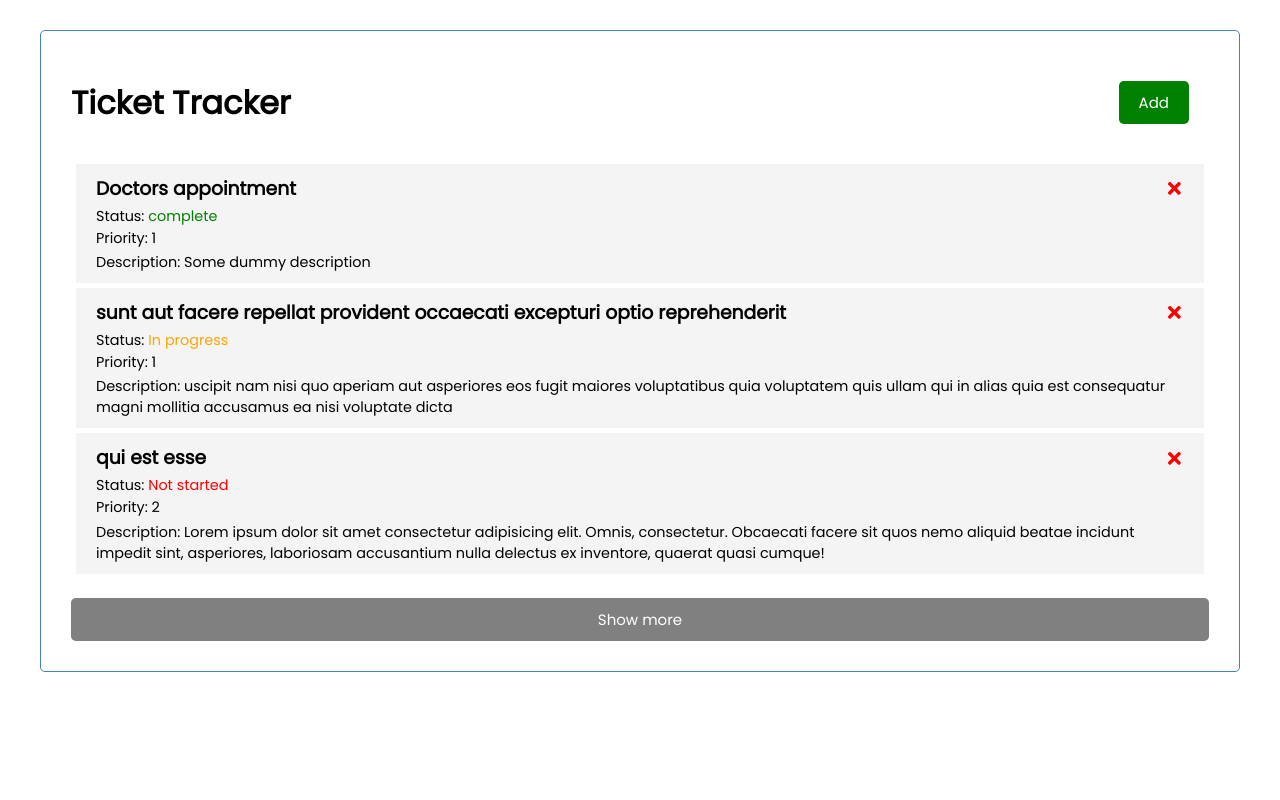
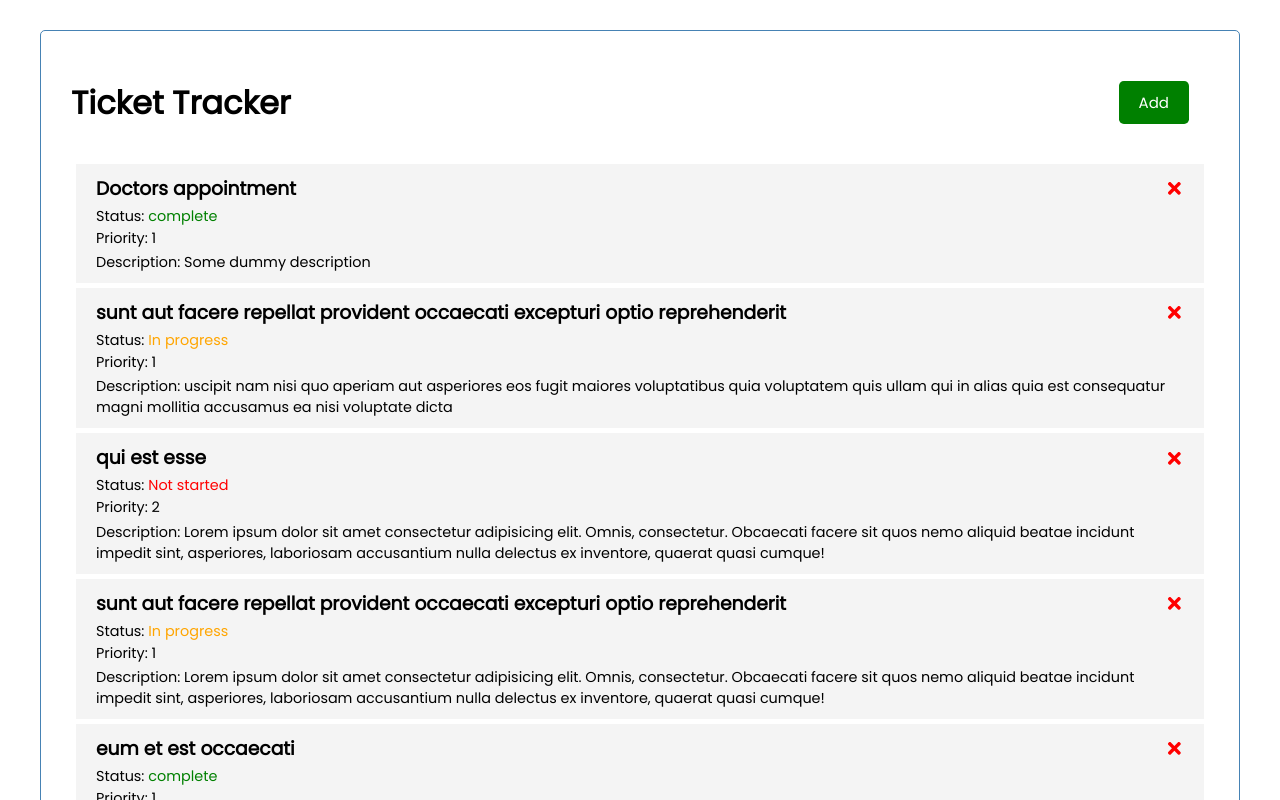
Before and after one commit to minaramsis1993/tickets-tracker, a React (Create React App) app: page / in a window 1280 px wide. Shown: the top 800 px of the page. Built offline with nearby package versions, Linux system fonts and the light colour scheme.

Commit message:
pagination-per-time is set to 5

```diff
--- a/src/App.js
+++ b/src/App.js
@@ -16,8 +16,8 @@ function App() {
 		// As if data from a server
 		setIsLoading(true);
 		setTimeout(() => {
-			setTickets(ticketsData.slice(0, 3));
-			setEdge(edge + 3);
+			setTickets(ticketsData.slice(0, 5));
+			setEdge(edge + 5);
 			setIsLoading(false);
 		}, 1000);
 		// eslint-disable-next-line react-hooks/exhaustive-deps
@@ -44,7 +44,7 @@ function App() {
 		setTimeout(() => {
 			setTickets((oldTickets) => [
 				...oldTickets,
-				...ticketsData.slice(edge, edge + 3)
+				...ticketsData.slice(edge, edge + 5)
 			]);
 			setEdge(edge + 3);
 			setIsLoading(false);
@@ -66,7 +66,7 @@ function App() {
 			) : (
 				<Tickets tickets={tickets} deleteTicket={deleteTicket} />
 			)}
-			{tickets.length !== 0 && tickets.length < ticketsData.length ? (
+			{tickets.length !== 0 && tickets.length < ticketsData.length && (
 				<Button
 					classes={"btn-block mt-3"}
 					isDisabled={isLoading}
@@ -75,8 +75,6 @@ function App() {
 					text="Show more"
 					btnClickHandler={showMoreClickHandler}
 				/>
-			) : (
-				""
 			)}
 		</div>
 	);
```
